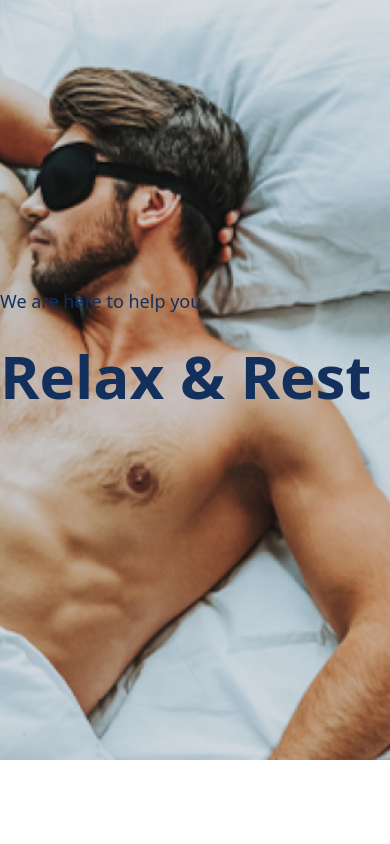
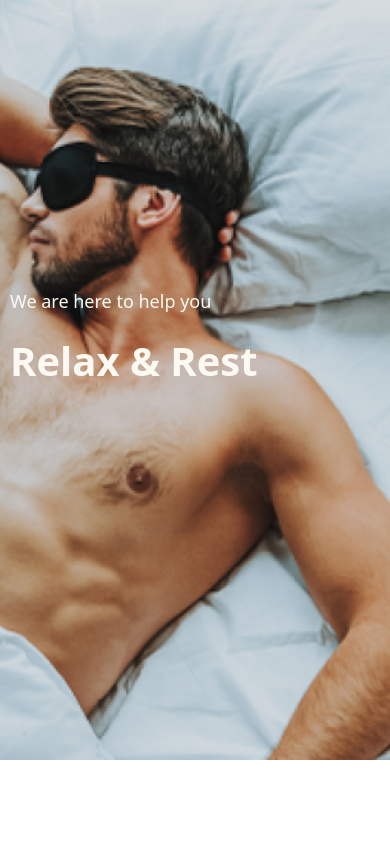
Before and after one commit to Ajiboye7/MYECURRENCYTASK, a Next.js app: page /shop in a window 390 px wide. Shown: the top 844 px of the page. Built offline with nearby package versions, Linux system fonts and the light colour scheme.

Commit message:
inspection of codes

```diff
--- a/components/AboutHero.tsx
+++ b/components/AboutHero.tsx
@@ -8,11 +8,11 @@ const AboutHero = () => {
   return (
     <section className="bg-about-hero-bg  bg-cover bg-center h-[90vh] w-full mb-32">
       <div className=" flex w-full h-full">
-        <div className="container mx-auto mt-72 ">
-          <p className="text-[18px] font-normal text-primary">
+        <div className="container mx-auto mt-72 px-[10px]">
+        <p className="sm:text-[16px] text-[18px] font-normal text-cardBg sm:text-primary">
             We are here to help you
           </p>
-          <p className="mt-4 text-[60px] font-bold text-primary">
+          <p className="text-[40px] sm:text-[60px] font-bold mt-4 text-cardBg sm:text-primary">
             Relax & Rest
           </p>
         </div>
--- a/components/HomeHero.tsx
+++ b/components/HomeHero.tsx
@@ -16,7 +16,7 @@ const Hero = () => {
     <section className="bg-hero-bg bg-cover bg-center h-[90vh] w-full">
       <div className=" flex w-full h-full px-5">
         <div className="container mx-auto mt-72 ">
-          <p className="sm:text-[16px] text-[18px] font-normal text-primary">
+         <p className="sm:text-[16px] text-[18px] font-normal text-primary">
             We are here to help you
           </p>
           <p className="text-[40px] sm:text-[60px] font-bold mt-4 text-primary">
@@ -33,7 +33,7 @@ const Hero = () => {
         </div>
       </div>
 
-    <div className="absolute bottom-10 right-0 w-full max-w-[1500px] h-[131px] rounded-[2px] px-5 sm:px-4 bg-sponsorBg shadow-2xl container">
+    <div className="sm:absolute sm:bottom-10 right-0 w-full max-w-[1500px] h-[131px] rounded-[2px] px-5 sm:px-4 bg-sponsorBg shadow-2xl container">
   <div className="flex flex-wrap items-center justify-around mx-4 h-full gap-4">
     <Image src={images.google} alt="google" width={146} height={51} className="w-[90px] sm:w-auto" />
     <Image src={images.forbes} alt="forbes" width={129} height={32} className="w-[90px] sm:w-auto" />
```
